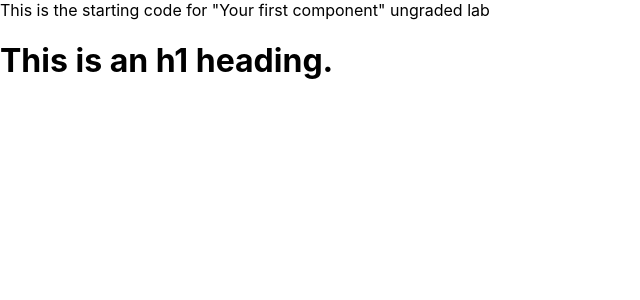
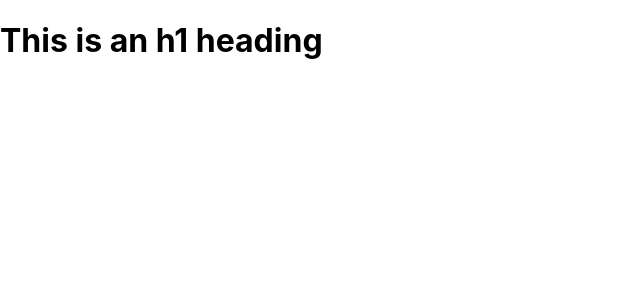
Before and after one commit to Tatonka-Huygens/firstapp, a React (Create React App) app: page / in a window 1280 px wide. Shown: the top 300 px of the page, without its empty margins (0-640 px from the left). Built offline with nearby package versions, Linux system fonts and the light colour scheme.

Commit message:
:P~ Commit 2

```diff
--- a/src/App.js
+++ b/src/App.js
@@ -1,15 +1,11 @@
+import Heading from "./Heading"
+
 function App() {
   return (
     <div className="App">
-      This is the starting code for "Your first component" ungraded lab
-      <Heading />
+       <Heading />
     </div>
   );
 }
 
-
-function Heading() {
-  return <h1>This is an h1 heading.</h1>
-}
-
 export default App;
--- /dev/null
+++ b/src/Heading.js
@@ -0,0 +1,7 @@
+function Heading() {
+        return (
+            <h1>This is an h1 heading</h1>
+        )
+    }
+
+    export default Heading;
```
